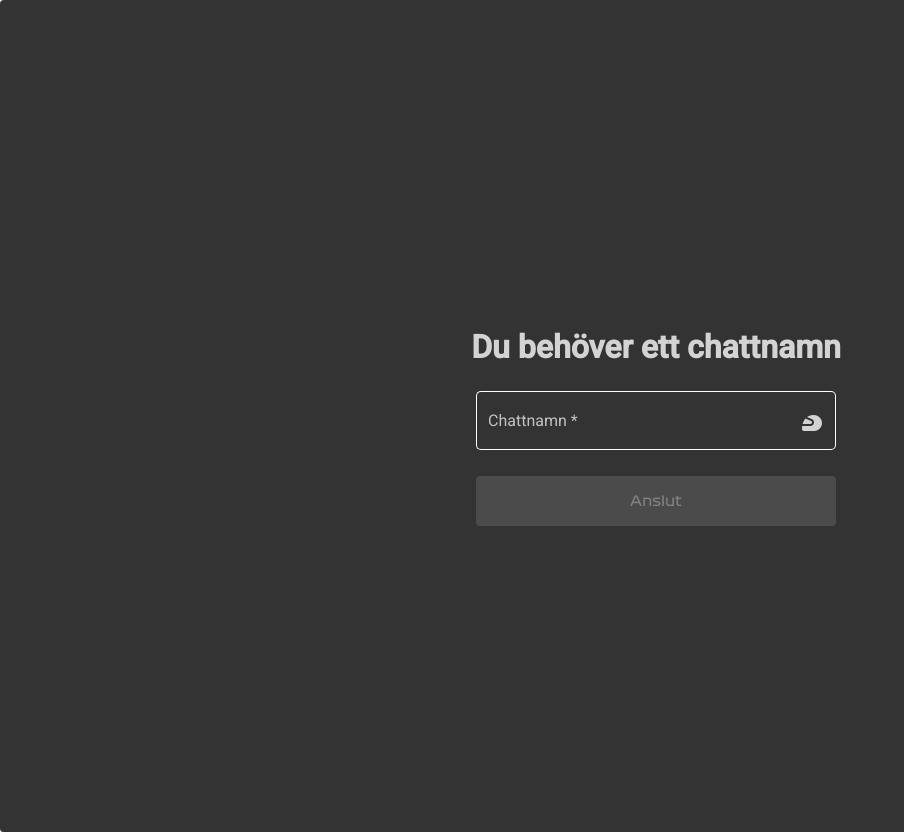
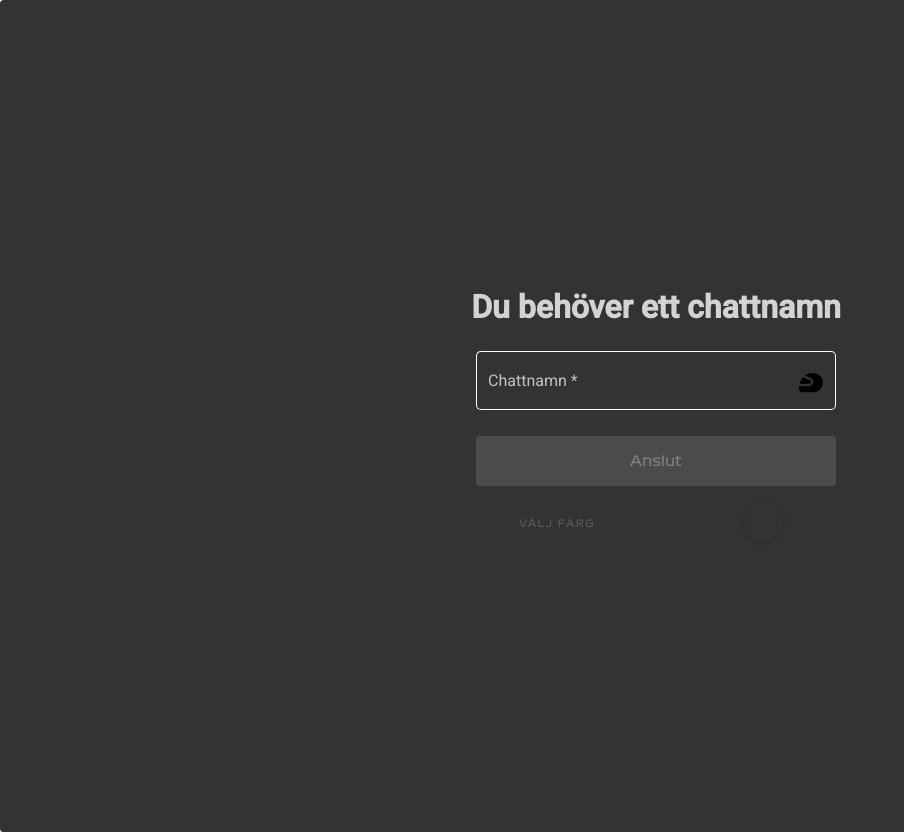
Before and after one commit to atemmel/frukostklubben, an Angular app in the folder cmd/frukostklubben/app-ui/: page /login in a window 1280 px wide. Shown: the top 832 px of the page, without its empty margins (0-904 px from the left). Built offline with nearby package versions, Linux system fonts and the light colour scheme.

Commit message:
Fixade colorpicker för användaren

```diff
--- a/cmd/frukostklubben/app-ui/src/app/pages/login/login.component.html
+++ b/cmd/frukostklubben/app-ui/src/app/pages/login/login.component.html
@@ -11,7 +11,8 @@
           placeholder="Skriv ditt Chattnamn"
           formControlName="username"
         />
-        <mat-icon matSuffix>sports_motorsports</mat-icon>
+        <mat-icon [ngStyle]="{'background': color, 'width':'25px','height':'25px','border-radius': '50%'}" matSuffix>sports_motorsports</mat-icon>
+
         <!-- <mat-error *ngIf="username.errors?.required">
           Please enter a username
         </mat-error> -->
@@ -26,6 +27,25 @@
         Anslut<!-- {{ loginForm.valid ? "Välkommen " + username.value : "Anslut" }} -->
       </button>
       <!-- </mat-action-list> -->
+
+
+  <div class="color-picker">
+  <div class="summary-info" (click)="toggleColors()">
+    <div class="info">
+      <p class="style">{{ heading }}</p>
+      <p class="style-value"> Välj färg</p>
     </div>
-  </form>
+
+    <div class="circle" [ngStyle]="{'background': color}"></div>
+  </div>
+
+  <div *ngIf="show" class="opened">
+    <div class="colors">
+      <div (click)="changeColor(paint)" *ngFor="let paint of defaultColors" class="circle"
+           [ngStyle]="{'background': paint}"></div>
+    </div>
+  </div>
+</div>
+</div>
+</form>
 </mat-card>
--- a/cmd/frukostklubben/app-ui/src/app/pages/login/login.component.scss
+++ b/cmd/frukostklubben/app-ui/src/app/pages/login/login.component.scss
@@ -56,3 +56,113 @@ section {
   vertical-align: middle;
   height: 100%;
 }
+.summary-info {
+  flex-grow: 1;
+  //width: 90%;
+  //min-width: 90%;
+  padding: 15px;
+  border-radius: 5px;
+  display: flex;
+  box-sizing: border-box;
+}
+
+.info {
+  width: calc(100% - 40px);
+}
+
+p.style {
+  color: #000;
+  margin-bottom: 5px;
+}
+
+p.style-value {
+  color: #595b65;
+  font-family: formula;
+  text-transform: uppercase;
+  letter-spacing: 1.5px;
+  font-size: 10px;
+}
+.color-picker {
+  width: 76%;
+}
+.mat-icon {
+  transform: scale(1.2);
+  color: black;
+
+}
+
+.circle {
+  height: 40px;
+  width: 40px;
+  border-radius: 50%;
+  box-shadow: 0 2px 4px 0 rgba(0, 0, 0, 0.14);
+}
+
+.opened {
+  box-shadow: 0 7px 13px 0 rgba(86, 95, 102, 0.07);
+  max-width: 270px;
+  padding: 15px;
+  border-radius: 5px;
+  position: relative;
+  box-sizing: border-box;
+  margin-top: 15px;
+}
+
+.opened:after {
+  border: 10px solid transparent;
+  border-bottom: 10px solid;
+  content: '';
+  right: 10px;
+  position: absolute;
+  top: -20px;
+}
+
+.colors {
+  display: flex;
+  flex-wrap: wrap;
+}
+
+.circle {
+  flex: 40px;
+  margin-right: 10px;
+  margin-bottom: 10px;
+}
+
+.circle:nth-child(5n) {
+  margin-right: 0;
+}
+
+.hex-code {
+  display: flex;
+  margin-top: 20px;
+
+}
+
+.hex-code p {
+  width: 50%;
+  text-align: center;
+  font-size: 10px;
+  letter-spacing: 1.5px;
+  text-transform: uppercase;
+  line-height: 45px;
+}
+
+.g-input {
+  border: 1px solid #e8ebed;
+  height: 45px;
+  border-radius: 5px;
+  width: 120px;
+}
+
+.hex-code .g-input input {
+  border: none;
+  width: 100%;
+  margin-top: 14px;
+  text-transform: uppercase;
+  padding: 0 25px;
+  outline: none;
+  text-align: center;
+  letter-spacing: 1.5px;
+  color: #595b65;
+  box-sizing: border-box;
+}
--- a/cmd/frukostklubben/app-ui/src/app/pages/login/login.component.ts
+++ b/cmd/frukostklubben/app-ui/src/app/pages/login/login.component.ts
@@ -3,6 +3,7 @@ import { MatIconRegistry } from '@angular/material/icon';
 import { DomSanitizer } from '@angular/platform-browser';
 import { Route } from '@angular/compiler/src/core';
 import { Router } from '@angular/router';
+import { EventEmitter, Input, Output } from '@angular/core';
 
 import {
   FormBuilder,
@@ -18,6 +19,43 @@ import { P2pService } from 'src/app/services/p2p.service';
   styleUrls: ['./login.component.scss'],
 })
 export class LoginComponent implements OnInit {
+
+  @Input() heading: string;
+  @Input() color: string;
+  @Output() event = new EventEmitter();
+  public show = false;
+  public defaultColors: string[] = [
+    '#ffffff',
+    '#FFFF00',
+    '#3e6158',
+    '#3f7a89',
+    '#96c582',
+    '#b7d5c4',
+    '#bcd6e7',
+    '#7c90c1',
+    '#9d8594',
+    '#dad0d8',
+    '#4b4fce',
+    '#4e0a77',
+    '#a367b5',
+    '#ee3e6d',
+    '#d63d62',
+    '#c6a670',
+    '#f46600',
+    '#cf0500',
+    '#efabbd',
+    '#8e0622',
+    '#f0b89a',
+    '#f0ca68',
+    '#62382f',
+    '#c97545',
+    '#c1800b'
+  ];
+
+
+
+
+
   loginForm: FormGroup;
 
   constructor(
@@ -28,6 +66,28 @@ export class LoginComponent implements OnInit {
     this.loginForm = this.formBuilder.group({
       username: new FormControl('', [Validators.required]),
     });
+  }
+  /**
+   * Change color from default colors
+   * @param {string} color
+   */
+  public changeColor(color: string): void {
+    this.color = color;
+    this.event.emit(this.color);
+    this.show = false;
+  }
+
+
+  /**
+   * Change color from input
+   * @param {string} color
+   */
+
+  /**
+   * Change status of visibility to color picker
+   */
+  public toggleColors(): void {
+    this.show = !this.show;
   }
 
   ngOnInit(): void {}
```
